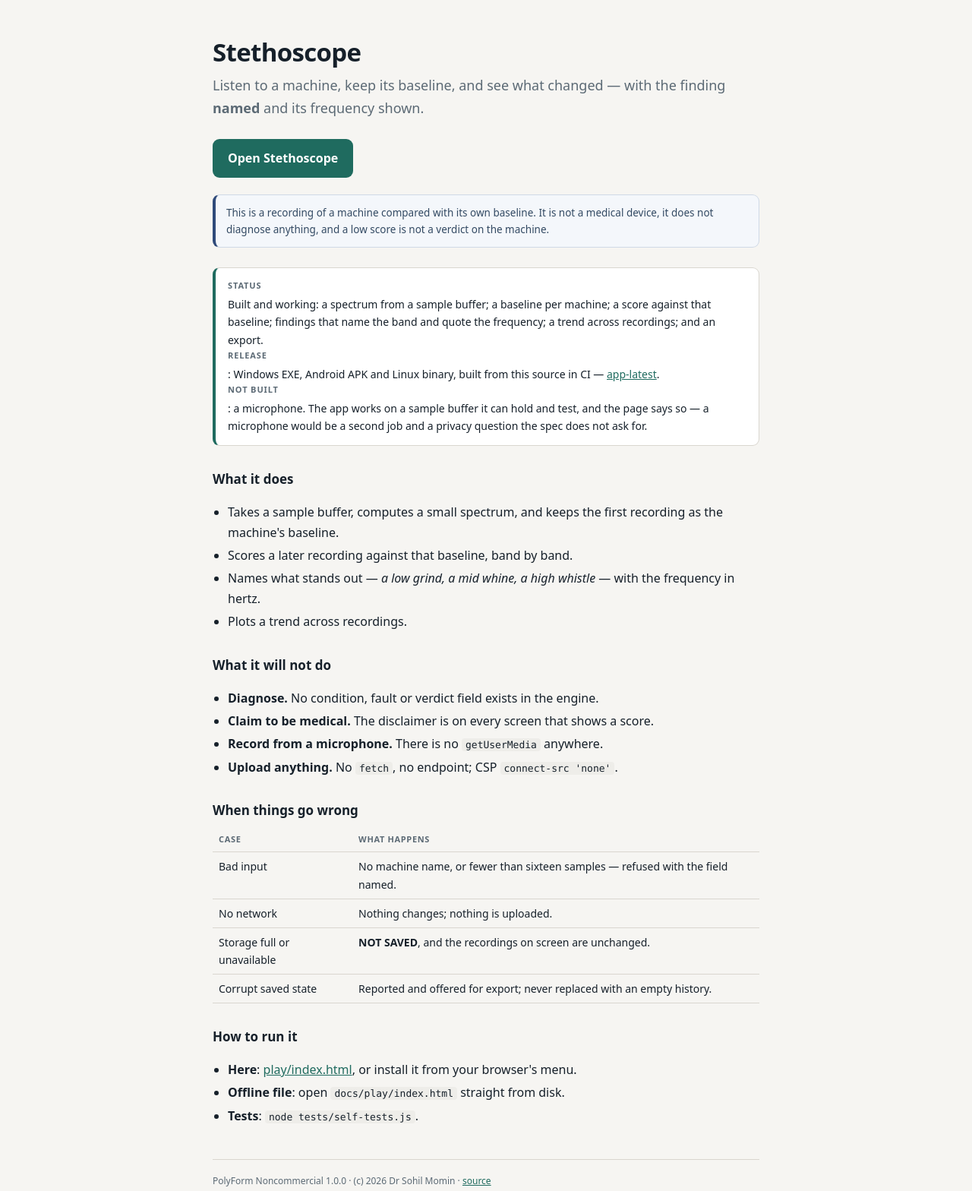
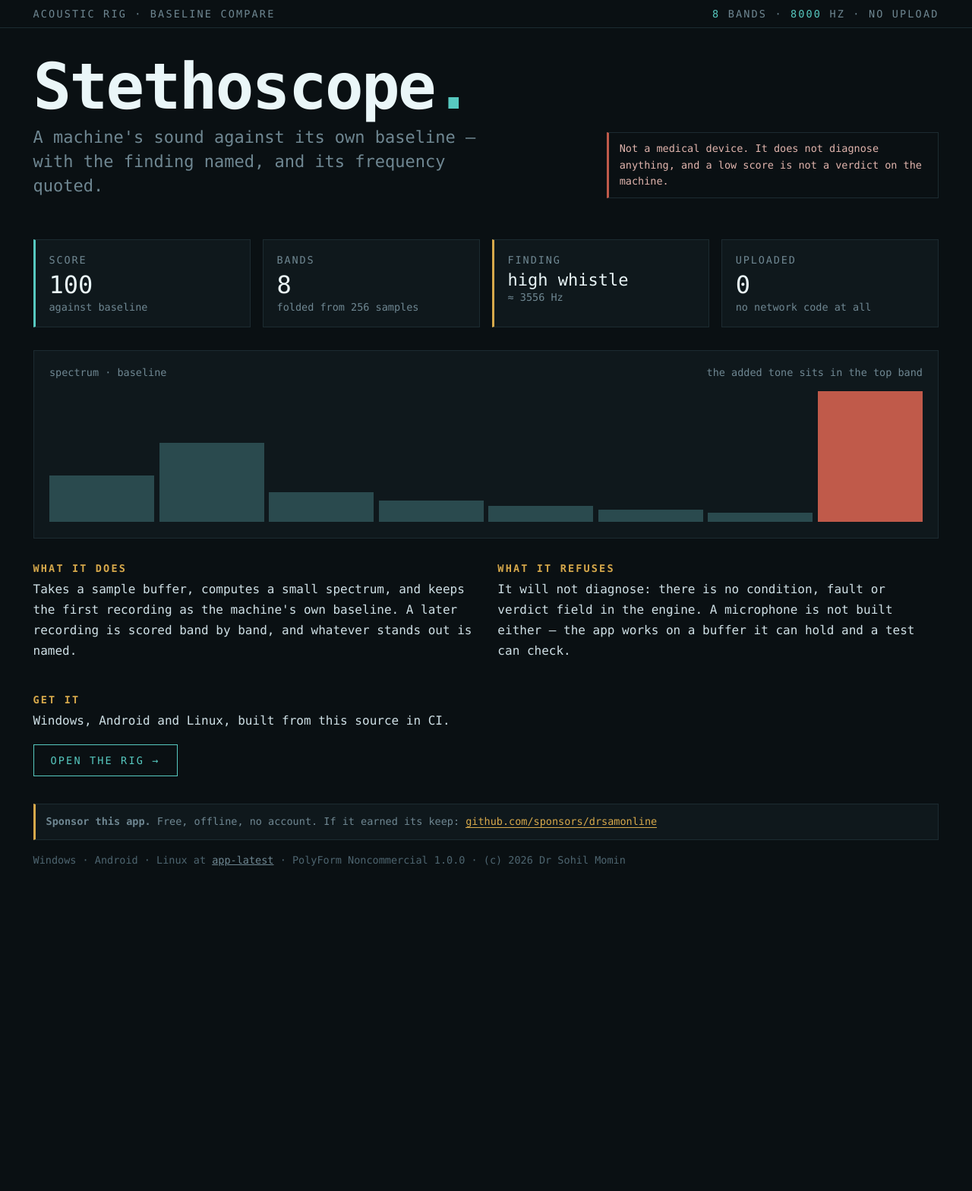
Before and after one commit to drsamonline/app-stethoscope, a website: page docs/index.html in a window 1280 px wide. Shown: the whole page at 76% size. After the commit the page ends 1204 px from the top, so only its background shows below. Drawn offline with Linux system fonts and the light colour scheme.

Commit message:
design: Stethoscope becomes an instrument rig at any width
Desktop-first: a status bar, a two-part header (title beside a red-edged warning), then a GAUGE GRID that goes
1 column on a phone, 2 on a tablet and 4 on a wide screen, then a drawn spectrum with the added tone burning in
the top band, then prose in 1/2/3 columns. Every size is a clamp, so nothing is a phone size stranded on a
laptop.

The landing page shows the reading instead of describing it: score 100, eight bands, the finding named with its
frequency, and 0 uploaded.

Sponsor block on the landing page, in the app and in the README, plus .github/FUNDING.yml.

```diff
--- a/docs/index.html
+++ b/docs/index.html
@@ -1,74 +1,105 @@
 <!DOCTYPE html>
 <html lang="en-IN">
-<head><meta charset="utf-8"><meta name="viewport" content="width=device-width, initial-scale=1">
-<title>Stethoscope — listen to a machine</title>
-<meta name="description" content="Record a machine, keep its baseline, and see what changed in the spectrum. Not a medical device, and it does not diagnose.">
-<meta name="theme-color" content="#16202a">
+<head>
+<meta charset="utf-8"><meta name="viewport" content="width=device-width, initial-scale=1">
+<title>Stethoscope — a machine's own baseline</title>
+<meta name="description" content="Record a machine, keep its baseline, and see what changed in the spectrum. Not a medical device.">
+<meta name="theme-color" content="#0a1013">
 <style>
-  :root{--bg:#f6f5f2;--panel:#fff;--ink:#16202a;--muted:#5c6a75;--line:#d9d6cf;--accent:#1f6b5f}
+  :root{--bg:#0a1013;--panel:#0f181c;--line:#1c2b31;--fg:#cfe0e6;--dim:#6f8792;--cyan:#57c9c0;--amber:#d7a94b;--red:#c05a4a;
+        --mono:ui-monospace,"SFMono-Regular",Menlo,Consolas,monospace;
+        --s0:clamp(12px,.45vw + 11px,13.5px);--s1:clamp(14px,.6vw + 12px,16px);--s2:clamp(17px,1.1vw + 13px,22px);
+        --s3:clamp(22px,1.8vw + 15px,32px);--display:clamp(40px,7vw,84px);--gut:clamp(16px,3.4vw,56px)}
   *{box-sizing:border-box}
-  body{margin:0;background:var(--bg);color:var(--ink);font:16px/1.65 system-ui,-apple-system,"Segoe UI",Roboto,"Noto Sans",sans-serif}
-  main{max-width:760px;margin:0 auto;padding:50px 20px 64px}
-  h1{font-size:33px;line-height:1.15;letter-spacing:-.02em;margin:0 0 10px}
-  .lede{font-size:18px;color:var(--muted);margin:0 0 26px}
-  .cta{display:inline-block;background:var(--accent);color:#fff;text-decoration:none;font-weight:600;padding:12px 20px;border-radius:9px}
-  .status{margin:26px 0;padding:14px 16px;border:1px solid var(--line);border-left:4px solid var(--accent);border-radius:9px;background:var(--panel);font-size:14px}
-  .status b{display:block;font-size:11px;text-transform:uppercase;letter-spacing:.08em;color:var(--muted);margin-bottom:4px}
-  h2{font-size:17px;margin:30px 0 8px}
-  ul{padding-left:20px}li{margin:4px 0}
-  code{font-family:ui-monospace,Menlo,Consolas,monospace;font-size:13px;background:#eeede9;padding:1px 5px;border-radius:4px}
-  table{border-collapse:collapse;width:100%;font-size:14px;margin-top:8px}
-  th,td{text-align:left;border-bottom:1px solid var(--line);padding:7px 8px;vertical-align:top}
-  th{color:var(--muted);font-weight:600;font-size:11px;text-transform:uppercase;letter-spacing:.06em}
-  .note{margin:22px 0 0;padding:12px 14px;border:1px solid #cfd9e6;border-left:4px solid #2f4a7a;border-radius:9px;background:#f4f7fb;color:#334a63;font-size:13.5px}
-  footer{margin-top:44px;padding-top:18px;border-top:1px solid var(--line);color:var(--muted);font-size:12px}
-  a{color:var(--accent)}
+  body{margin:0;background:var(--bg);color:var(--fg);font-family:var(--mono);font-size:var(--s1)}
+  .rig{max-width:1680px;margin:0 auto;padding:0 0 60px}
+  .topbar{display:flex;justify-content:space-between;align-items:center;gap:1rem;flex-wrap:wrap;
+          padding:10px var(--gut);border-bottom:1px solid var(--line);font-size:var(--s0);letter-spacing:.16em;text-transform:uppercase;color:var(--dim)}
+  .topbar b{color:var(--cyan);font-weight:400}
+  .head{padding:clamp(22px,3vw,46px) var(--gut) clamp(14px,2vw,24px);display:grid;gap:clamp(14px,2vw,30px);grid-template-columns:1fr}
+  @media (min-width:960px){.head{grid-template-columns:minmax(0,1.25fr) minmax(0,.75fr);align-items:end}}
+  h1{font-size:var(--display);line-height:.95;margin:0;letter-spacing:-.03em;font-weight:600;color:#eaf6f8}
+  h1 span{color:var(--cyan)}
+  .head p{margin:10px 0 0;font-size:var(--s2);line-height:1.45;color:var(--dim);max-width:46ch}
+  .badge{border:1px solid var(--line);border-left:3px solid var(--red);padding:10px 14px;font-size:var(--s0);color:#e0b4ad;line-height:1.6}
+  /* the instrument grid: 1 column on a phone, 2 on a tablet, 4 on a wide screen */
+  .gauges{display:grid;gap:clamp(10px,1.2vw,16px);padding:clamp(16px,2.4vw,30px) var(--gut);grid-template-columns:1fr}
+  @media (min-width:640px){.gauges{grid-template-columns:repeat(2,1fr)}}
+  @media (min-width:1180px){.gauges{grid-template-columns:repeat(4,1fr)}}
+  .gauge{border:1px solid var(--line);background:var(--panel);padding:clamp(12px,1.4vw,18px)}
+  .gauge .k{font-size:var(--s0);letter-spacing:.14em;text-transform:uppercase;color:var(--dim)}
+  .gauge .v{font-size:var(--s3);color:#eaf6f8;margin:6px 0 2px;font-variant-numeric:tabular-nums}
+  .gauge .n{font-size:var(--s0);color:var(--dim)}
+  .gauge.warn{border-left:3px solid var(--amber)}
+  .gauge.ok{border-left:3px solid var(--cyan)}
+  .spectrum{margin:0 var(--gut);border:1px solid var(--line);background:var(--panel);padding:clamp(14px,1.6vw,22px)}
+  .bars{display:flex;align-items:flex-end;gap:clamp(3px,.5vw,8px);height:clamp(90px,14vw,200px);margin-top:10px}
+  .bars i{flex:1;background:#1f3a3d;display:block}
+  .bars i.hot{background:var(--red)}
+  .bars i.base{background:#2a4a4e}
+  .cols{display:grid;gap:clamp(18px,2.4vw,44px);padding:clamp(18px,2.4vw,34px) var(--gut) 0;grid-template-columns:1fr}
+  @media (min-width:900px){.cols{grid-template-columns:repeat(2,1fr)}}
+  @media (min-width:1400px){.cols{grid-template-columns:repeat(3,1fr)}}
+  h2{font-size:var(--s0);letter-spacing:.16em;text-transform:uppercase;color:var(--amber);margin:0 0 6px}
+  p{font-size:var(--s1);line-height:1.7;margin:0 0 12px;color:var(--fg)}
+  .go{display:inline-block;border:1px solid var(--cyan);color:var(--cyan);padding:12px 22px;text-decoration:none;
+      font-size:var(--s0);letter-spacing:.16em;text-transform:uppercase;margin-top:6px}
+  .go:hover{background:var(--cyan);color:#0a1013}
+  .sponsor{margin:clamp(22px,3vw,36px) var(--gut) 0;border:1px solid var(--line);border-left:3px solid var(--amber);
+           background:var(--panel);padding:12px 14px;font-size:var(--s0);color:var(--dim);line-height:1.6}
+  .sponsor a{color:var(--amber);text-decoration:none;border-bottom:1px solid currentColor}
+  .foot{margin:14px var(--gut) 0;font-size:var(--s0);color:#4e6570;line-height:1.8}
+  .foot a{color:var(--dim)}
 </style></head>
-<body><main>
-  <h1>Stethoscope</h1>
-  <p class="lede">Listen to a machine, keep its baseline, and see what changed — with the finding <strong>named</strong> and its frequency shown.</p>
-  <a class="cta" href="play/index.html">Open Stethoscope</a>
+<body><div class="rig">
+  <div class="topbar"><span>acoustic rig · baseline compare</span><span><b>8</b> bands · <b>8000</b> hz · no upload</span></div>
 
-  <p class="note">This is a recording of a machine compared with its own baseline. It is not a medical device, it does not diagnose anything, and a low score is not a verdict on the machine.</p>
-
-  <div class="status">
-    <b>Status</b>
-    Built and working: a spectrum from a sample buffer; a baseline per machine; a score against that baseline; findings that name the band and quote the frequency; a trend across recordings; and an export.
-    <br><b>Release</b>: Windows EXE, Android APK and Linux binary, built from this source in CI — <a href="https://github.com/drsamonline/app-stethoscope/releases/tag/app-latest">app-latest</a>.
-    <br><b>Not built</b>: a microphone. The app works on a sample buffer it can hold and test, and the page says so — a microphone would be a second job and a privacy question the spec does not ask for.
+  <div class="head">
+    <div>
+      <h1>Stethoscope<span>.</span></h1>
+      <p>A machine's sound against its own baseline — with the finding named, and its frequency quoted.</p>
+    </div>
+    <div class="badge">Not a medical device. It does not diagnose anything, and a low score is not a verdict on the machine.</div>
   </div>
 
-  <h2>What it does</h2>
-  <ul>
-    <li>Takes a sample buffer, computes a small spectrum, and keeps the first recording as the machine's baseline.</li>
-    <li>Scores a later recording against that baseline, band by band.</li>
-    <li>Names what stands out — <em>a low grind, a mid whine, a high whistle</em> — with the frequency in hertz.</li>
-    <li>Plots a trend across recordings.</li>
-  </ul>
+  <div class="gauges">
+    <div class="gauge ok"><div class="k">score</div><div class="v">100</div><div class="n">against baseline</div></div>
+    <div class="gauge"><div class="k">bands</div><div class="v">8</div><div class="n">folded from 256 samples</div></div>
+    <div class="gauge warn"><div class="k">finding</div><div class="v" style="font-size:var(--s2)">high whistle</div><div class="n">≈ 3556 Hz</div></div>
+    <div class="gauge"><div class="k">uploaded</div><div class="v">0</div><div class="n">no network code at all</div></div>
+  </div>
 
-  <h2>What it will not do</h2>
-  <ul>
-    <li><strong>Diagnose.</strong> No condition, fault or verdict field exists in the engine.</li>
-    <li><strong>Claim to be medical.</strong> The disclaimer is on every screen that shows a score.</li>
-    <li><strong>Record from a microphone.</strong> There is no <code>getUserMedia</code> anywhere.</li>
-    <li><strong>Upload anything.</strong> No <code>fetch</code>, no endpoint; CSP <code>connect-src 'none'</code>.</li>
-  </ul>
+  <div class="spectrum">
+    <div style="display:flex;justify-content:space-between;font-size:var(--s0);color:var(--dim)">
+      <span>spectrum · baseline</span><span>the added tone sits in the top band</span>
+    </div>
+    <div class="bars">
+      <i class="base" style="height:34%"></i><i class="base" style="height:58%"></i><i class="base" style="height:22%"></i>
+      <i class="base" style="height:16%"></i><i class="base" style="height:12%"></i><i class="base" style="height:9%"></i>
+      <i class="base" style="height:7%"></i><i class="hot" style="height:96%"></i>
+    </div>
+  </div>
 
-  <h2>When things go wrong</h2>
-  <table>
-    <tr><th>Case</th><th>What happens</th></tr>
-    <tr><td>Bad input</td><td>No machine name, or fewer than sixteen samples — refused with the field named.</td></tr>
-    <tr><td>No network</td><td>Nothing changes; nothing is uploaded.</td></tr>
-    <tr><td>Storage full or unavailable</td><td><strong>NOT SAVED</strong>, and the recordings on screen are unchanged.</td></tr>
-    <tr><td>Corrupt saved state</td><td>Reported and offered for export; never replaced with an empty history.</td></tr>
-  </table>
+  <div class="cols">
+    <div>
+      <h2>What it does</h2>
+      <p>Takes a sample buffer, computes a small spectrum, and keeps the first recording as the machine's own baseline. A later recording is scored band by band, and whatever stands out is named.</p>
+    </div>
+    <div>
+      <h2>What it refuses</h2>
+      <p>It will not diagnose: there is no condition, fault or verdict field in the engine. A microphone is not built either — the app works on a buffer it can hold and a test can check.</p>
+    </div>
+    <div>
+      <h2>Get it</h2>
+      <p>Windows, Android and Linux, built from this source in CI.</p>
+      <a class="go" href="play/index.html">open the rig →</a>
+    </div>
+  </div>
 
-  <h2>How to run it</h2>
-  <ul>
-    <li><strong>Here</strong>: <a href="play/index.html">play/index.html</a>, or install it from your browser's menu.</li>
-    <li><strong>Offline file</strong>: open <code>docs/play/index.html</code> straight from disk.</li>
-    <li><strong>Tests</strong>: <code>node tests/self-tests.js</code>.</li>
-  </ul>
-
-  <footer>PolyForm Noncommercial 1.0.0 · (c) 2026 Dr Sohil Momin · <a href="https://github.com/drsamonline/app-stethoscope">source</a></footer>
-</main></body></html>
+  <div class="sponsor">
+    <strong>Sponsor this app.</strong> Free, offline, no account. If it earned its keep:
+    <a href="https://github.com/sponsors/drsamonline">github.com/sponsors/drsamonline</a>
+  </div>
+  <p class="foot">Windows · Android · Linux at <a href="https://github.com/drsamonline/app-stethoscope/releases/tag/app-latest">app-latest</a> ·
+  PolyForm Noncommercial 1.0.0 · (c) 2026 Dr Sohil Momin</p>
+</div></body></html>
```
Also changed, not shown: docs/play/index.html (+24 -0 lines), .github/FUNDING.yml (added), README.md, docs/play/icon-192.png, docs/play/icon-512.png.
